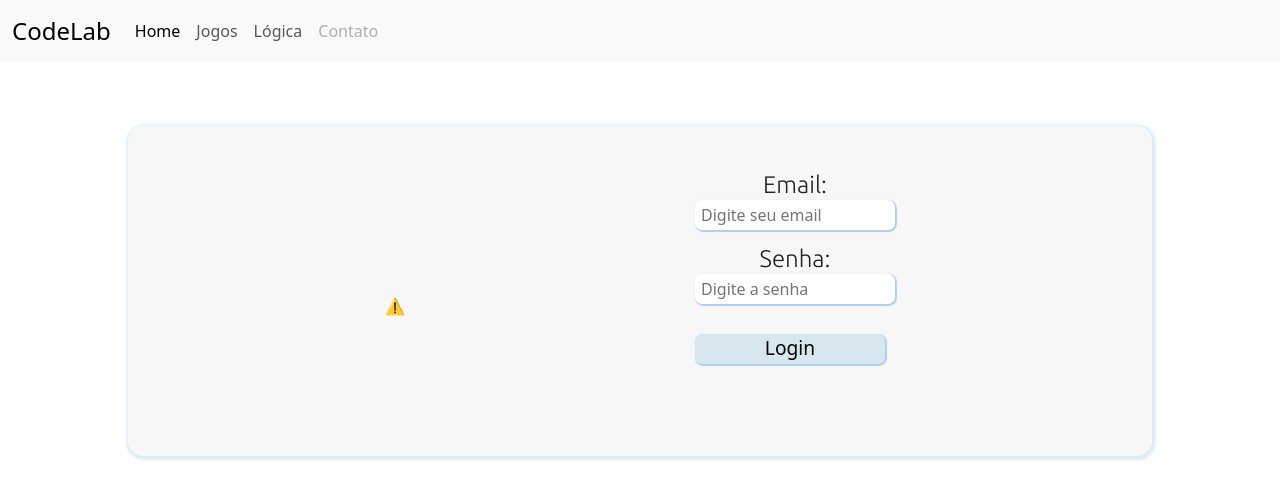
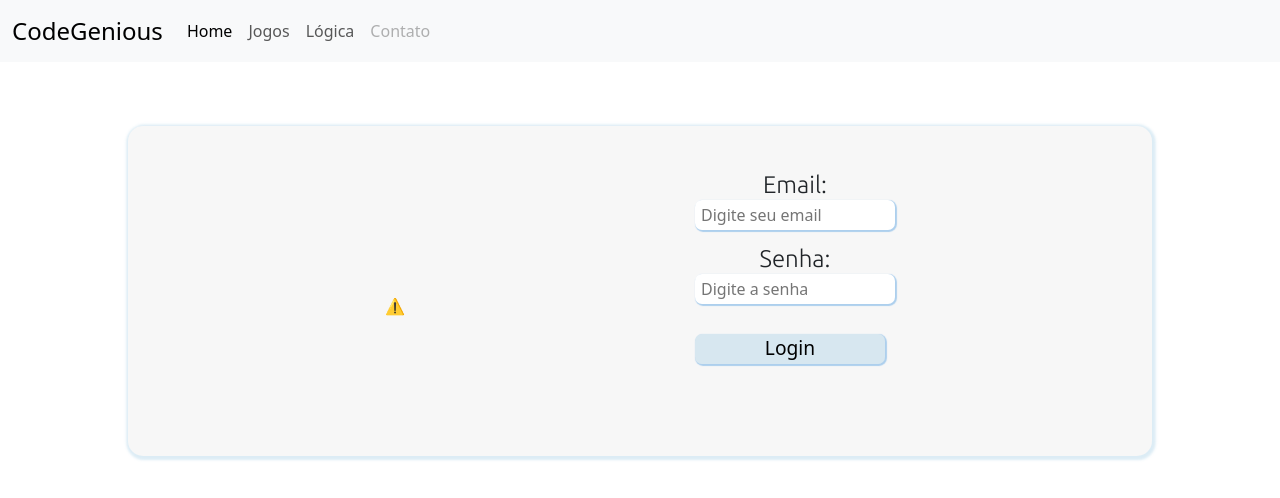
Before and after one commit to NathanAzvdo/CodeGenious-login, a plain HTML site: page index.html in a window 1280 px wide. Drawn offline with nearby package versions, Linux system fonts and the light colour scheme; no server answers.

Commit message:
troca nome

```diff
--- a/index.html
+++ b/index.html
@@ -4,7 +4,7 @@
     <meta charset="UTF-8">
     <meta http-equiv="X-UA-Compatible" content="IE=edge">
     <meta name="viewport" content="width=device-width, initial-scale=1.0">
-    <title>CodeLab</title>
+    <title>CodeGenious</title>
     <script src="https://unpkg.com/@lottiefiles/lottie-player@latest/dist/lottie-player.js"></script>
     <link rel="stylesheet" href="style.css">
     <script src="https://cdn.jsdelivr.net/npm/bootstrap@5.3.0-alpha1/dist/js/bootstrap.bundle.min.js" integrity="sha384-w76AqPfDkMBDXo30jS1Sgez6pr3x5MlQ1ZAGC+nuZB+EYdgRZgiwxhTBTkF7CXvN" crossorigin="anonymous"></script>
@@ -15,7 +15,7 @@
 
     <nav class="navbar navbar-expand-lg bg-body-tertiary">
         <div class="container-fluid">
-          <a class="navbar-brand" href="index.html" style="font-size: x-large;">CodeLab</a>
+          <a class="navbar-brand" href="index.html" style="font-size: x-large;">CodeGenious</a>
           <button class="navbar-toggler" type="button" data-bs-toggle="collapse" data-bs-target="#navbarNav" aria-controls="navbarNav" aria-expanded="false" aria-label="Toggle navigation">
             <span class="navbar-toggler-icon"></span>
           </button>
```
